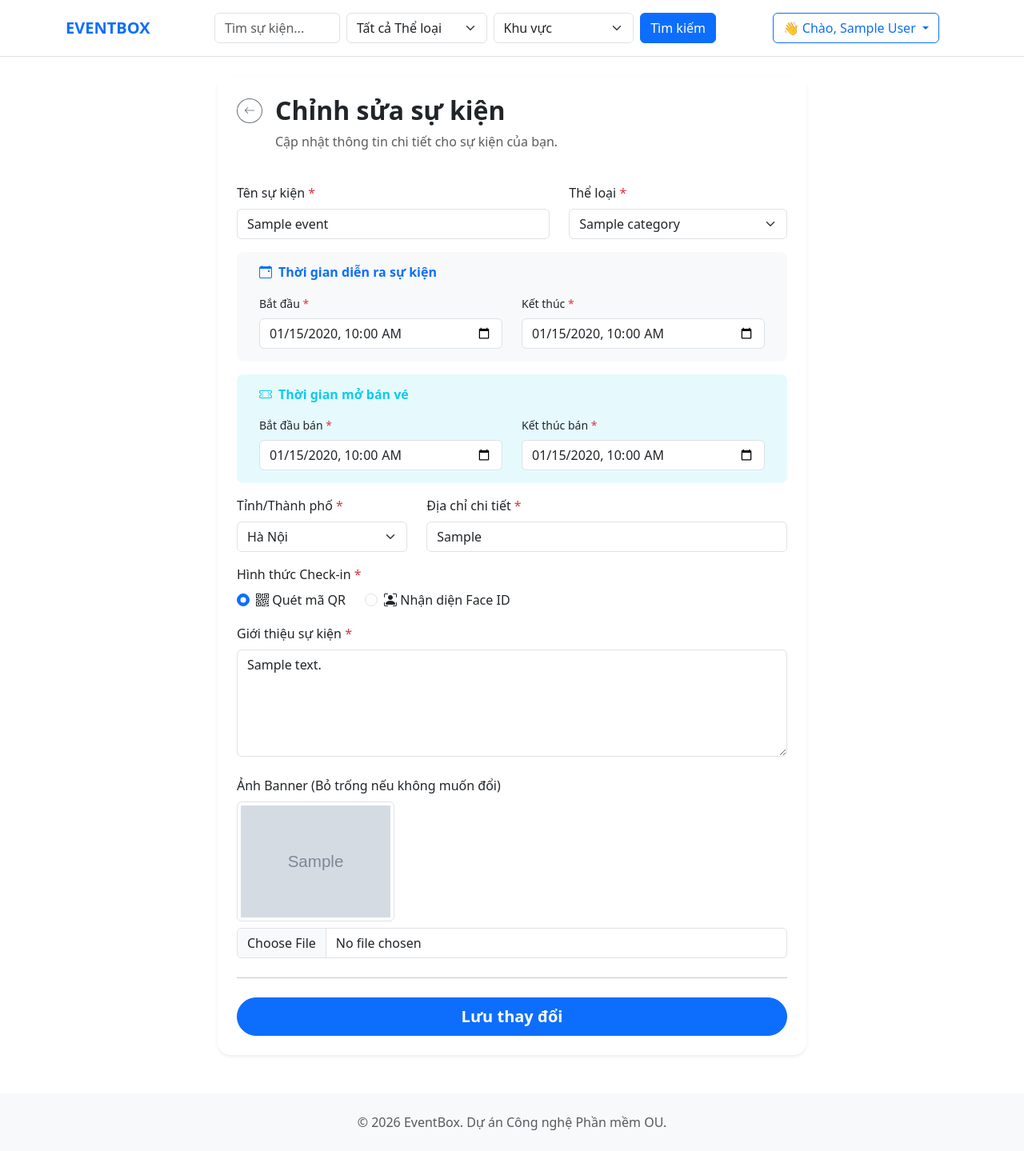
After one commit to PhamMinhHanh/Event-Ticketing-System, a Flask app: page /organizer/event/1/edit in a window 1280 px wide. The commit adds this page. Shown: the whole page at 80% size. Run offline with Flask 3, Linux system fonts and the light colour scheme; the visitor is signed in with stand-in values (Sample User, id 1); tables that the repository leaves empty hold one stand-in row (values such as "Sample post"); grey boxes marked "Sample" are stand-in pictures.

Commit message:
feat(dashboard): Thêm trang Sửa sự kiện và trang Thống kê doanh thu cho Ban tổ chức sử dụng Chart.js

```diff
--- a/app/routes.py
+++ b/app/routes.py
@@ -7,6 +7,7 @@ from app.vnpay import vnpay
 import uuid
 import os
 from werkzeug.utils import secure_filename
+import json
 
 # Khởi tạo Blueprint thay vì gọi trực tiếp biến 'app'
 main_bp = Blueprint('main', __name__)
@@ -571,6 +572,80 @@ def create_event():
     categories = Category.query.all()
     return render_template('create_event.html', categories=categories)
 
+# ============================== [SỬA SỰ KIỆN] ========================================
+@main_bp.route('/organizer/event/<int:event_id>/edit', methods=['GET', 'POST'])
+def edit_event(event_id):
+    # 1. Kiểm tra quyền
+    if 'user_id' not in session or (session.get('role') != 'ORGANIZER' and session.get('user_role') != 'ORGANIZER'):
+        flash('Vui lòng đăng nhập với tài khoản Ban tổ chức!', 'error')
+        return redirect(url_for('main.login'))
+
+    current_user = User.query.get(session['user_id'])
+
+    # 2. Lấy sự kiện và kiểm tra xem có đúng của người này tạo không
+    event = Event.query.get_or_404(event_id)
+    if event.organizer_id != current_user.id:
+        flash('Bạn không có quyền chỉnh sửa sự kiện này!', 'error')
+        return redirect(url_for('main.manage_events'))
+
+    # Không cho sửa sự kiện đã Hủy hoặc Đã kết thúc (Tùy logic của bạn)
+    if event.status == 'CANCELLED':
+        flash('Không thể chỉnh sửa sự kiện đã hủy!', 'error')
+        return redirect(url_for('main.manage_events'))
+
+    if request.method == 'POST':
+        # 3. Lấy dữ liệu Text từ Form
+        event.title = request.form.get('title')
+        event.category_id = request.form.get('category')
+        event.location = request.form.get('location')
+        event.province = request.form.get('province')
+        event.description = request.form.get('description')
+        event.checkin_method = request.form.get('checkin_method')
+
+        # 4. Xử lý Thời gian (Nhớ import datetime ở đầu file nếu chưa có)
+        from datetime import datetime
+        event.start_time = datetime.strptime(request.form.get('start_time'), '%Y-%m-%dT%H:%M')
+        event.end_time = datetime.strptime(request.form.get('end_time'), '%Y-%m-%dT%H:%M')
+        event.sales_start_time = datetime.strptime(request.form.get('sales_start_time'), '%Y-%m-%dT%H:%M')
+        event.sales_end_time = datetime.strptime(request.form.get('sales_end_time'), '%Y-%m-%dT%H:%M')
+
+        # Validate logic thời gian cơ bản
+        if event.sales_start_time >= event.sales_end_time or event.start_time >= event.end_time:
+            flash('Lỗi logic thời gian: Bắt đầu phải trước Kết thúc!', 'error')
+            return redirect(url_for('main.edit_event', event_id=event.id))
+
+        # 5. Xử lý Ảnh Banner mới (Chỉ cập nhật nếu họ chọn file mới)
+        banner_file = request.files.get('banner')
+        if banner_file and banner_file.filename != '':
+            # Tạo đường dẫn lưu ảnh (Giống hàm create_event)
+            upload_dir = os.path.join('app', 'static', 'uploads', 'banners')
+            os.makedirs(upload_dir, exist_ok=True)
+
+            # (Tùy chọn) Xóa ảnh cũ nếu nó là ảnh tự upload, không phải link HTTP
+            if event.banner_url and not event.banner_url.startswith('http'):
+                old_path = os.path.join('app', 'static', event.banner_url)
+                if os.path.exists(old_path):
+                    os.remove(old_path)
+
+            # Lưu ảnh mới
+            filename = secure_filename(banner_file.filename)
+            timestamp = datetime.now().strftime("%Y%m%d%H%M%S")
+            new_filename = f"{timestamp}_{filename}"
+            filepath = os.path.join(upload_dir, new_filename)
+            banner_file.save(filepath)
+
+            # Cập nhật DB
+            event.banner_url = f"uploads/banners/{new_filename}"
+
+        # Lưu thay đổi vào DB
+        db.session.commit()
+        flash('Cập nhật sự kiện thành công!', 'success')
+        return redirect(url_for('main.manage_events'))
+
+    # NẾU LÀ TRANG GET: Lấy danh sách thể loại để đổ ra form
+    categories = Category.query.all()
+    return render_template('edit_event.html', event=event, categories=categories)
+
 # ========== [Xử lý tìm tất cả các sự kiện thuộc về Ban tổ chức đang đăng nhập] ================
 @main_bp.route('/organizer/events')
 def manage_events():
@@ -588,3 +663,51 @@ def manage_events():
     my_events = Event.query.filter_by(organizer_id=current_user.id).order_by(Event.id.desc()).all()
 
     return render_template('manage_events.html', events=my_events, now=datetime.now())
+
+# ============================== [THỐNG KÊ NTC] ==============================
+@main_bp.route('/organizer/dashboard')
+def organizer_dashboard():
+    # 1. Kiểm tra quyền truy cập
+    if 'user_id' not in session or (session.get('role') != 'ORGANIZER' and session.get('user_role') != 'ORGANIZER'):
+        flash('Vui lòng đăng nhập với tài khoản Ban tổ chức!', 'error')
+        return redirect(url_for('main.login'))
+
+    current_user_id = session['user_id']
+
+    # 2. Lấy tất cả sự kiện của Nhà tổ chức này
+    events = Event.query.filter_by(organizer_id=current_user_id).all()
+
+    # 3. Khởi tạo các biến thống kê
+    total_events = len(events)
+    total_tickets_sold = 0
+    total_revenue = 0
+
+    # Dữ liệu dành cho biểu đồ (Chart.js)
+    chart_labels = [] # Tên sự kiện
+    chart_data = []   # Doanh thu của sự kiện đó
+
+    for event in events:
+        event_revenue = 0
+        event_tickets_sold = 0
+
+        # Quét qua các loại vé của sự kiện này để cộng dồn
+        for tt in event.ticket_types:
+            sold = tt.quantity_sold
+            price = tt.price
+            event_tickets_sold += sold
+            event_revenue += (sold * price)
+
+        # Cộng vào tổng hệ thống
+        total_tickets_sold += event_tickets_sold
+        total_revenue += event_revenue
+
+        # Đẩy dữ liệu vào mảng vẽ biểu đồ
+        chart_labels.append(event.title)
+        chart_data.append(float(event_revenue))
+
+    return render_template('dashboard.html',
+                           total_events=total_events,
+                           total_tickets_sold=total_tickets_sold,
+                           total_revenue=total_revenue,
+                           chart_labels=json.dumps(chart_labels), # Dùng json.dumps để JS đọc được an toàn
+                           chart_data=json.dumps(chart_data))
--- a/app/templates/base.html
+++ b/app/templates/base.html
@@ -43,11 +43,11 @@
 
                 <div class="col-md-3 col-lg-3 text-end">
                     {% if 'user_id' in session %}
-                        {% if session.get('role') == 'ORGANIZER' %}
+                        <!-- {% if session.get('role') == 'ORGANIZER' %}
                             <a href="{{ url_for('main.create_event') }}" class="btn btn-outline-primary btn-sm fw-bold me-3 rounded-pill">
                                 <i class="bi bi-plus-lg"></i> Tạo sự kiện
                             </a>
-                        {% endif %}
+                        {% endif %} -->
 
                         <div class="dropdown d-inline-block">
                             <button class="btn btn-outline-primary dropdown-toggle" type="button" data-bs-toggle="dropdown">
@@ -66,7 +66,7 @@
                                     <li><a class="dropdown-item fw-medium" href="{{ url_for('main.manage_events') }}">
                                         ⚙️ Quản lý sự kiện
                                     </a></li>
-                                    <li><a class="dropdown-item fw-medium" href="#">📊 Thống kê doanh thu</a></li>
+                                    <li><a class="dropdown-item fw-medium" href="{{ url_for('main.organizer_dashboard') }}">📊 Thống kê doanh thu</a></li>
                                 {% endif %}
 
                                 <li><hr class="dropdown-divider"></li>
--- /dev/null
+++ b/app/templates/edit_event.html
@@ -0,0 +1,125 @@
+{% extends 'base.html' %}
+
+{% block title %}Sửa sự kiện: {{ event.title }} - EventBox{% endblock %}
+
+{% block content %}
+<div class="container mt-4 mb-5">
+    <div class="row justify-content-center">
+        <div class="col-lg-8">
+            <div class="card shadow-sm border-0 rounded-4">
+                <div class="card-header bg-white border-bottom-0 pt-4 pb-0 px-4">
+                    <div class="d-flex align-items-center mb-2">
+                        <a href="{{ url_for('main.manage_events') }}" class="btn btn-sm btn-outline-secondary rounded-circle me-3"><i class="bi bi-arrow-left"></i></a>
+                        <h2 class="fw-bold mb-0">Chỉnh sửa sự kiện</h2>
+                    </div>
+                    <p class="text-muted ms-5">Cập nhật thông tin chi tiết cho sự kiện của bạn.</p>
+                </div>
+
+                <div class="card-body p-4">
+                    <form action="{{ url_for('main.edit_event', event_id=event.id) }}" method="POST" enctype="multipart/form-data">
+
+                        <!-- TÊN & THỂ LOẠI -->
+                        <div class="row">
+                            <div class="col-md-7 mb-3">
+                                <label class="form-label fw-medium">Tên sự kiện <span class="text-danger">*</span></label>
+                                <input type="text" class="form-control" name="title" required value="{{ event.title }}">
+                            </div>
+                            <div class="col-md-5 mb-3">
+                                <label class="form-label fw-medium">Thể loại <span class="text-danger">*</span></label>
+                                <select class="form-select" name="category" required>
+                                    {% for cat in categories %}
+                                        <option value="{{ cat.id }}" {% if cat.id == event.category_id %}selected{% endif %}>{{ cat.name }}</option>
+                                    {% endfor %}
+                                </select>
+                            </div>
+                        </div>
+
+                        <!-- THỜI GIAN SỰ KIỆN -->
+                        <div class="row bg-light p-3 rounded-3 mb-3 mx-0">
+                            <h6 class="fw-bold text-primary mb-3"><i class="bi bi-calendar-event me-2"></i>Thời gian diễn ra sự kiện</h6>
+                            <div class="col-md-6 mb-3 mb-md-0">
+                                <label class="form-label small fw-medium">Bắt đầu <span class="text-danger">*</span></label>
+                                <input type="datetime-local" class="form-control" name="start_time" required value="{{ event.start_time.strftime('%Y-%m-%dT%H:%M') }}">
+                            </div>
+                            <div class="col-md-6">
+                                <label class="form-label small fw-medium">Kết thúc <span class="text-danger">*</span></label>
+                                <input type="datetime-local" class="form-control" name="end_time" required value="{{ event.end_time.strftime('%Y-%m-%dT%H:%M') }}">
+                            </div>
+                        </div>
+
+                        <!-- THỜI GIAN BÁN VÉ -->
+                        <div class="row bg-info bg-opacity-10 p-3 rounded-3 mb-3 mx-0">
+                            <h6 class="fw-bold text-info mb-3"><i class="bi bi-ticket-perforated me-2"></i>Thời gian mở bán vé</h6>
+                            <div class="col-md-6 mb-3 mb-md-0">
+                                <label class="form-label small fw-medium">Bắt đầu bán <span class="text-danger">*</span></label>
+                                <input type="datetime-local" class="form-control" name="sales_start_time" required value="{{ event.sales_start_time.strftime('%Y-%m-%dT%H:%M') if event.sales_start_time else '' }}">
+                            </div>
+                            <div class="col-md-6">
+                                <label class="form-label small fw-medium">Kết thúc bán <span class="text-danger">*</span></label>
+                                <input type="datetime-local" class="form-control" name="sales_end_time" required value="{{ event.sales_end_time.strftime('%Y-%m-%dT%H:%M') if event.sales_end_time else '' }}">
+                            </div>
+                        </div>
+
+                        <!-- ĐỊA ĐIỂM -->
+                        <div class="row">
+                            <div class="col-md-4 mb-3">
+                                <label class="form-label fw-medium">Tỉnh/Thành phố <span class="text-danger">*</span></label>
+                                <select class="form-select" name="province" required>
+                                    <option value="Hà Nội" {% if event.province == 'Hà Nội' %}selected{% endif %}>Hà Nội</option>
+                                    <option value="TP.HCM" {% if event.province == 'TP.HCM' %}selected{% endif %}>TP.HCM</option>
+                                    <option value="Đà Nẵng" {% if event.province == 'Đà Nẵng' %}selected{% endif %}>Đà Nẵng</option>
+                                    <option value="Ninh Bình" {% if event.province == 'Ninh Bình' %}selected{% endif %}>Ninh Bình</option>
+                                </select>
+                            </div>
+                            <div class="col-md-8 mb-3">
+                                <label class="form-label fw-medium">Địa chỉ chi tiết <span class="text-danger">*</span></label>
+                                <input type="text" class="form-control" name="location" required value="{{ event.location }}">
+                            </div>
+                        </div>
+
+                        <!-- CHECK-IN -->
+                        <div class="mb-3">
+                            <label class="form-label fw-medium">Hình thức Check-in <span class="text-danger">*</span></label>
+                            <div class="d-flex gap-4">
+                                <div class="form-check">
+                                    <input class="form-check-input" type="radio" name="checkin_method" id="checkinQR" value="QR" {% if event.checkin_method == 'QR' %}checked{% endif %}>
+                                    <label class="form-check-label" for="checkinQR"><i class="bi bi-qr-code"></i> Quét mã QR</label>
+                                </div>
+                                <div class="form-check">
+                                    <input class="form-check-input" type="radio" name="checkin_method" id="checkinFace" value="FACE" {% if event.checkin_method == 'FACE' %}checked{% endif %}>
+                                    <label class="form-check-label" for="checkinFace"><i class="bi bi-person-bounding-box"></i> Nhận diện Face ID</label>
+                                </div>
+                            </div>
+                        </div>
+
+                        <!-- MÔ TẢ -->
+                        <div class="mb-4">
+                            <label class="form-label fw-medium">Giới thiệu sự kiện <span class="text-danger">*</span></label>
+                            <textarea class="form-control" name="description" rows="5" required>{{ event.description }}</textarea>
+                        </div>
+
+                        <!-- ẢNH BANNER -->
+                        <div class="mb-4">
+                            <label class="form-label fw-medium">Ảnh Banner (Bỏ trống nếu không muốn đổi)</label>
+
+                            <!-- Hiện ảnh cũ nếu có -->
+                            {% if event.banner_url %}
+                            <div class="mb-2">
+                                <img src="{{ event.banner_url if event.banner_url.startswith('http') else url_for('static', filename=event.banner_url) }}" alt="Current Banner" class="img-thumbnail" style="max-height: 150px;">
+                            </div>
+                            {% endif %}
+
+                            <input type="file" class="form-control" name="banner" accept="image/*">
+                        </div>
+
+                        <hr class="my-4">
+                        <div class="d-grid">
+                            <button type="submit" class="btn btn-primary btn-lg fw-bold rounded-pill">Lưu thay đổi</button>
+                        </div>
+                    </form>
+                </div>
+            </div>
+        </div>
+    </div>
+</div>
+{% endblock %}
--- a/app/templates/manage_events.html
+++ b/app/templates/manage_events.html
@@ -58,7 +58,11 @@
                                     </a>
 
                                     {% if event.status != 'CANCELLED' %}
-                                        <a href="{{ url_for('main.checkin_scanner', event_id=event.id) }}" class="btn btn-sm btn-outline-success me-1" title="Quét mã QR Check-in">
+                                        <a href="{{ url_for('main.edit_event', event_id=event.id) }}" class="btn btn-sm btn-outline-warning me-1" title="Chỉnh sửa">
+                                            <i class="bi bi-pencil-square"></i>
+                                        </a>
+
+                                        <a href="{{ url_for('main.checkin_scanner', event_id=event.id) }}" class="btn btn-sm btn-outline-success me-1" title="Quét mã Check-in">
                                             <i class="bi bi-qr-code-scan"></i> Soát vé
                                         </a>
                                         <!-- Gọi API hoặc Route để hủy -->
```
Also changed, not shown: app/templates/dashboard.html (added, +134 -0 lines).
